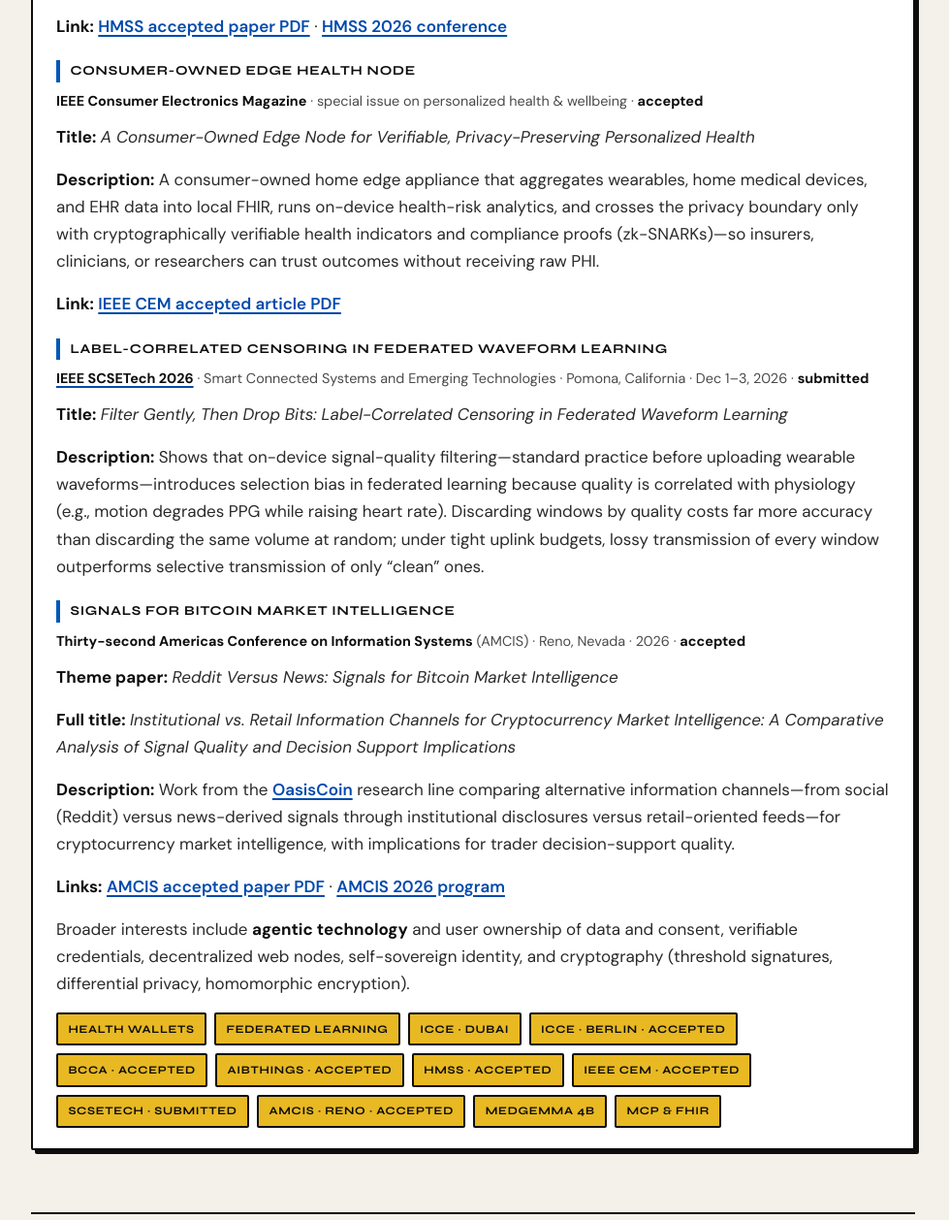
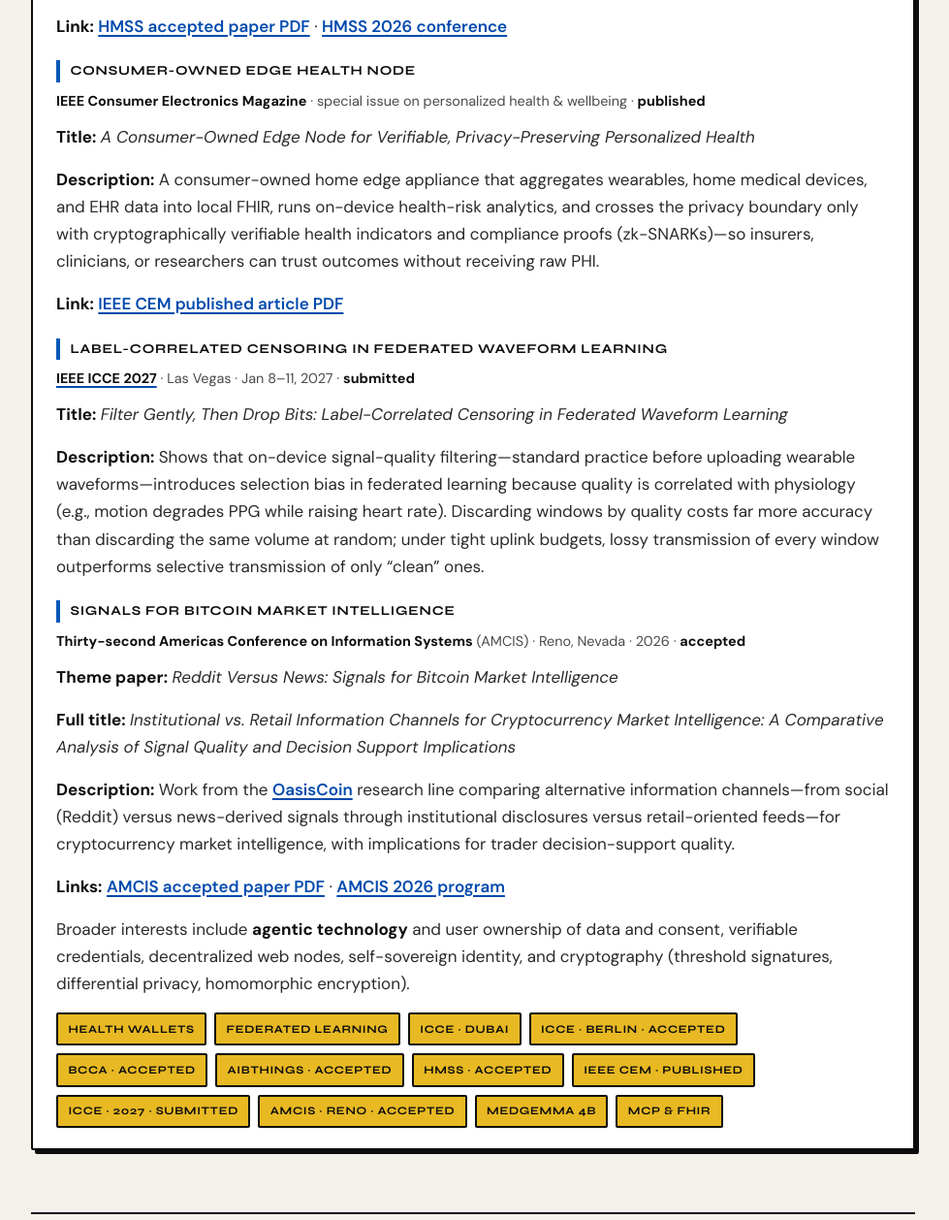
Before and after one commit to maheshbalan/maheshbalan.github.io, a plain HTML site: page index.html in a window 1280 px wide. Shown: the part 3222-4480 px from the top of the page at 97% size, without its empty margins (152-1131 px from the left). Drawn offline with Linux system fonts and the light colour scheme.

Commit message:
Mark CEM article published; retarget waveform paper to ICCE 2027.
Co-authored-by: Cursor <cursoragent@cursor.com>

```diff
--- a/index.html
+++ b/index.html
@@ -569,16 +569,16 @@
         </p>
 
         <p class="research-block-heading">Consumer-Owned Edge Health Node</p>
-        <p class="research-meta"><strong>IEEE Consumer Electronics Magazine</strong> · special issue on personalized health &amp; wellbeing · <strong>accepted</strong></p>
+        <p class="research-meta"><strong>IEEE Consumer Electronics Magazine</strong> · special issue on personalized health &amp; wellbeing · <strong>published</strong></p>
         <p><strong>Title:</strong> <em>A Consumer-Owned Edge Node for Verifiable, Privacy-Preserving Personalized Health</em></p>
         <p><strong>Description:</strong> A consumer-owned home edge appliance that aggregates wearables, home medical devices, and EHR data into local FHIR, runs on-device health-risk analytics, and crosses the privacy boundary only with cryptographically verifiable health indicators and compliance proofs (zk-SNARKs)—so insurers, clinicians, or researchers can trust outcomes without receiving raw PHI.</p>
         <p>
           <strong>Link:</strong>
-          <a href="https://www.dropbox.com/scl/fi/vs0skqsavzlr4wfntwlm4/IEEE_CEM_Article.pdf?rlkey=uk3hmyw1usdrg0q87y0wq221m&amp;st=h3aadmoz&amp;dl=0">IEEE CEM accepted article PDF</a>
+          <a href="https://www.dropbox.com/scl/fi/gi7jntqza0ycso3jth8or/CEM26_BL.pdf?rlkey=97n17iarauiachza9u8ygt3he&amp;st=mm5t85xj&amp;dl=0">IEEE CEM published article PDF</a>
         </p>
 
         <p class="research-block-heading">Label-Correlated Censoring in Federated Waveform Learning</p>
-        <p class="research-meta"><a href="https://www.ieeescsetech.com/"><strong>IEEE SCSETech 2026</strong></a> · Smart Connected Systems and Emerging Technologies · Pomona, California · Dec 1–3, 2026 · <strong>submitted</strong></p>
+        <p class="research-meta"><a href="https://icce.org/2027/"><strong>IEEE ICCE 2027</strong></a> · Las Vegas · Jan 8–11, 2027 · <strong>submitted</strong></p>
         <p><strong>Title:</strong> <em>Filter Gently, Then Drop Bits: Label-Correlated Censoring in Federated Waveform Learning</em></p>
         <p><strong>Description:</strong> Shows that on-device signal-quality filtering—standard practice before uploading wearable waveforms—introduces selection bias in federated learning because quality is correlated with physiology (e.g., motion degrades PPG while raising heart rate). Discarding windows by quality costs far more accuracy than discarding the same volume at random; under tight uplink budgets, lossy transmission of every window outperforms selective transmission of only “clean” ones.</p>
 
@@ -605,8 +605,8 @@
           <span class="pill">BCCA · accepted</span>
           <span class="pill">AIBThings · accepted</span>
           <span class="pill">HMSS · accepted</span>
-          <span class="pill">IEEE CEM · accepted</span>
-          <span class="pill">SCSETech · submitted</span>
+          <span class="pill">IEEE CEM · published</span>
+          <span class="pill">ICCE · 2027 · submitted</span>
           <span class="pill">AMCIS · Reno · accepted</span>
           <span class="pill">MedGemma 4B</span>
           <span class="pill">MCP &amp; FHIR</span>
@@ -749,11 +749,11 @@
           · <a href="https://www.hmss-conference.org/">Conference site</a>
         </li>
         <li>
-          IEEE Consumer Electronics Magazine (accepted) —
-          <a href="https://www.dropbox.com/scl/fi/vs0skqsavzlr4wfntwlm4/IEEE_CEM_Article.pdf?rlkey=uk3hmyw1usdrg0q87y0wq221m&amp;st=h3aadmoz&amp;dl=0"><em>A Consumer-Owned Edge Node for Verifiable, Privacy-Preserving Personalized Health</em> (PDF)</a>
+          IEEE Consumer Electronics Magazine (published) —
+          <a href="https://www.dropbox.com/scl/fi/gi7jntqza0ycso3jth8or/CEM26_BL.pdf?rlkey=97n17iarauiachza9u8ygt3he&amp;st=mm5t85xj&amp;dl=0"><em>A Consumer-Owned Edge Node for Verifiable, Privacy-Preserving Personalized Health</em> (PDF)</a>
         </li>
         <li>
-          <a href="https://www.ieeescsetech.com/">IEEE SCSETech 2026</a> (Pomona, CA, Dec 1–3, submitted) — <em>Filter Gently, Then Drop Bits: Label-Correlated Censoring in Federated Waveform Learning</em>: on-device signal-quality gates can bias federated waveform models when quality correlates with the label; under tight uplink budgets, lossy transmission of every window can beat selective “clean-only” uploads
+          <a href="https://icce.org/2027/">IEEE ICCE 2027</a> (Las Vegas, Jan 8–11, submitted) — <em>Filter Gently, Then Drop Bits: Label-Correlated Censoring in Federated Waveform Learning</em>: on-device signal-quality gates can bias federated waveform models when quality correlates with the label; under tight uplink budgets, lossy transmission of every window can beat selective “clean-only” uploads
         </li>
         <li>
           <a href="https://doi.org/10.48550/arXiv.2409.14197">Advancing employee behavior analysis through synthetic data (ABMs, GANs, statistical models)</a>
```
